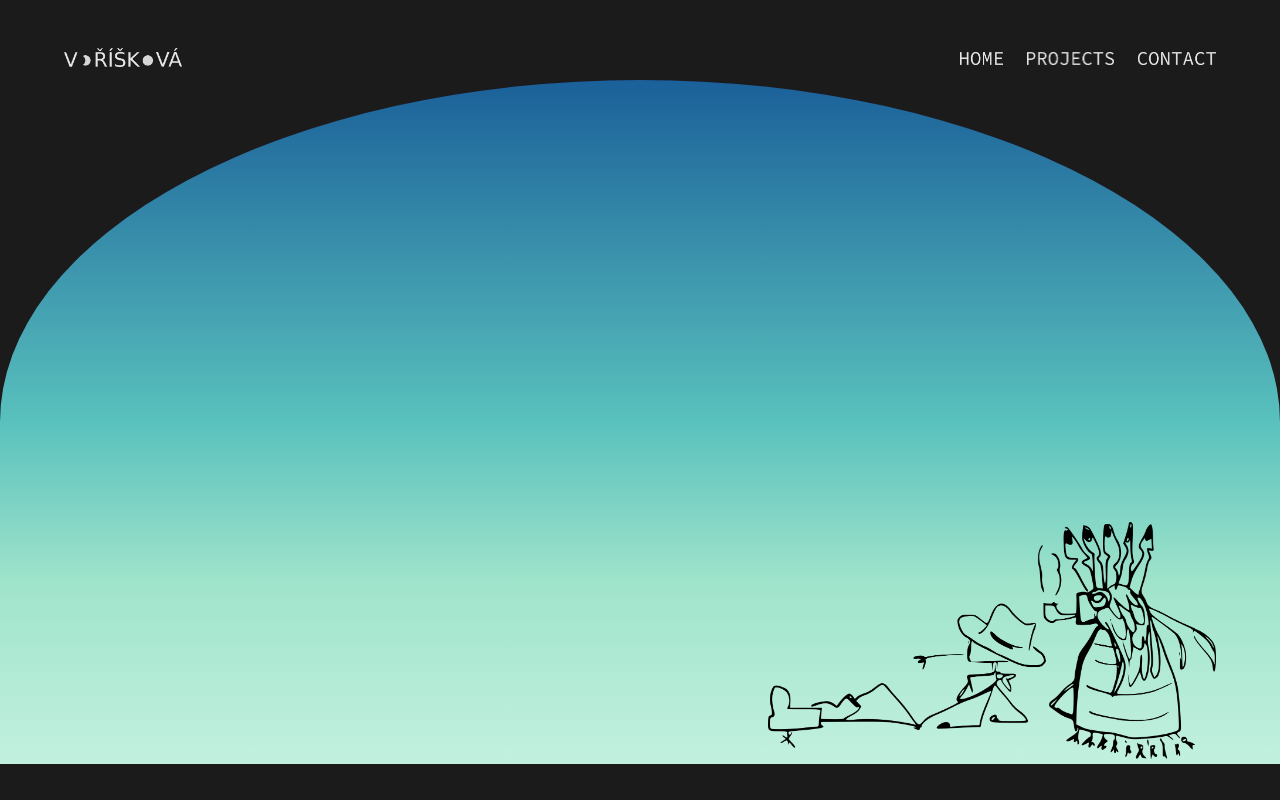
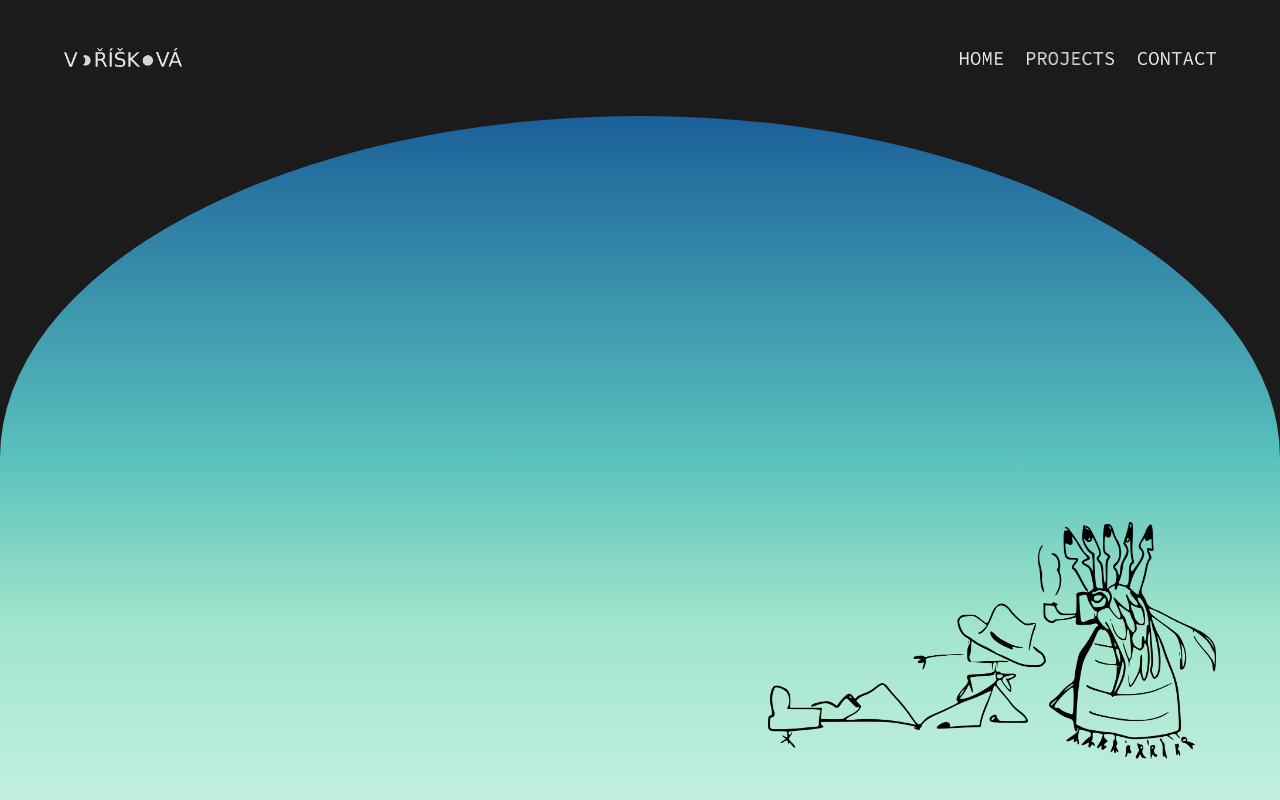
Before and after one commit to havoriskova/portfolio, a React (Create React App) app in the folder 01-portfolio/: page / in a window 1280 px wide. Shown: the top 800 px of the page. Built offline with nearby package versions, Linux system fonts and the light colour scheme; the HTML template or start-up script is replaced by a standard one.

Commit message:
Update Home.css

```diff
--- a/01-portfolio/src/components/Home.css
+++ b/01-portfolio/src/components/Home.css
@@ -67,8 +67,8 @@
     border-top-right-radius: 50% 20%;
     width: 100%;
     height: 95%;
-    position: relative;
-    margin: 0 auto;
+    position: absolute;
+    bottom: 0;
     /* background-image: linear-gradient(to top, #30cfd0 0%, rgb(51, 8, 103) 100%);*/
     overflow: hidden;
     box-shadow: inset 0 0 20px rgba(51 8 103 / 0.8);
```
